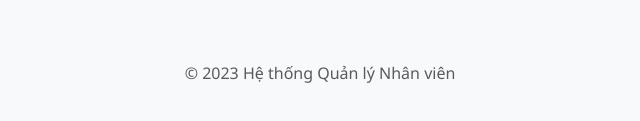
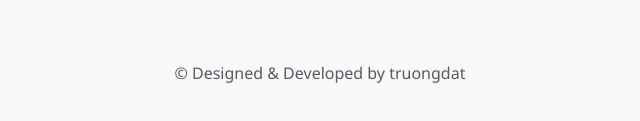
Before and after one commit to Datkoishi/quan-ly-nhan-vien, a plain HTML site: page frontend/them-nhan-vien.html in a window 1280 px wide. Shown: the part 563-684 px from the top of the page, 320-960 px from the left. Drawn offline with nearby package versions, Linux system fonts and the light colour scheme.

Commit message:
update footer copyright text to include author attribution

```diff
--- a/frontend/them-nhan-vien.html
+++ b/frontend/them-nhan-vien.html
@@ -95,7 +95,7 @@
 
     <footer class="bg-light text-center text-muted py-3 mt-5">
         <div class="container">
-            <p class="mb-0">© 2023 Hệ thống Quản lý Nhân viên</p>
+            <p class="mb-0">© Designed & Developed by truongdat</p>
         </div>
     </footer>
 
```
Also changed, not shown: frontend/index.html (+1 -1 lines), frontend/sua-nhan-vien.html (+1 -1 lines).
